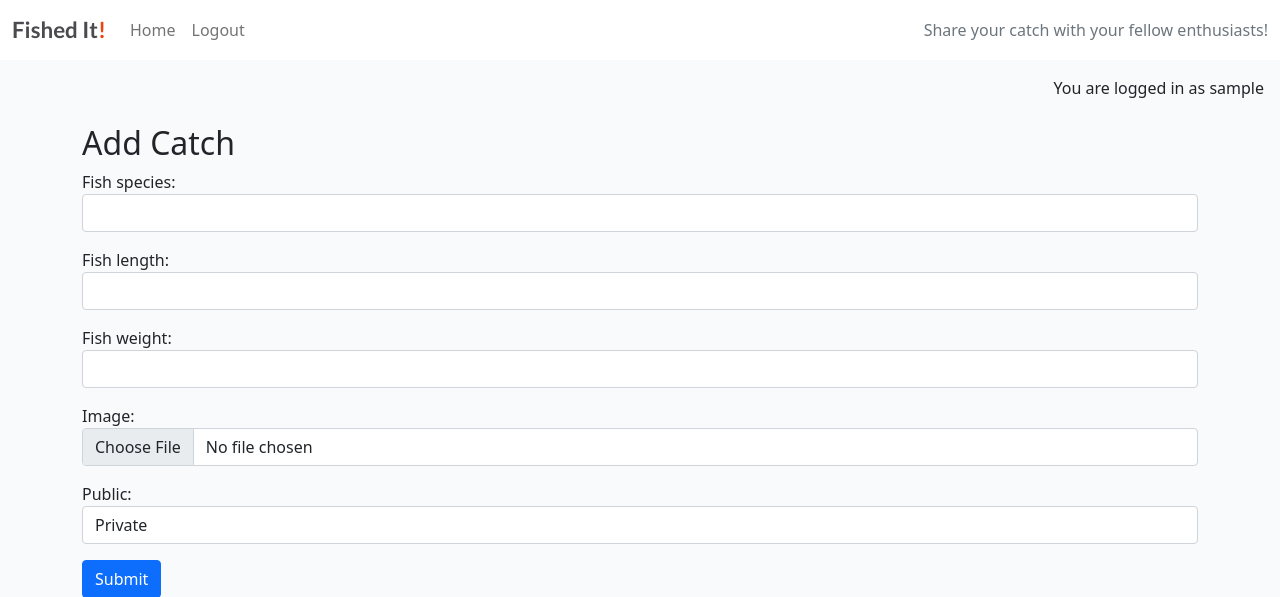
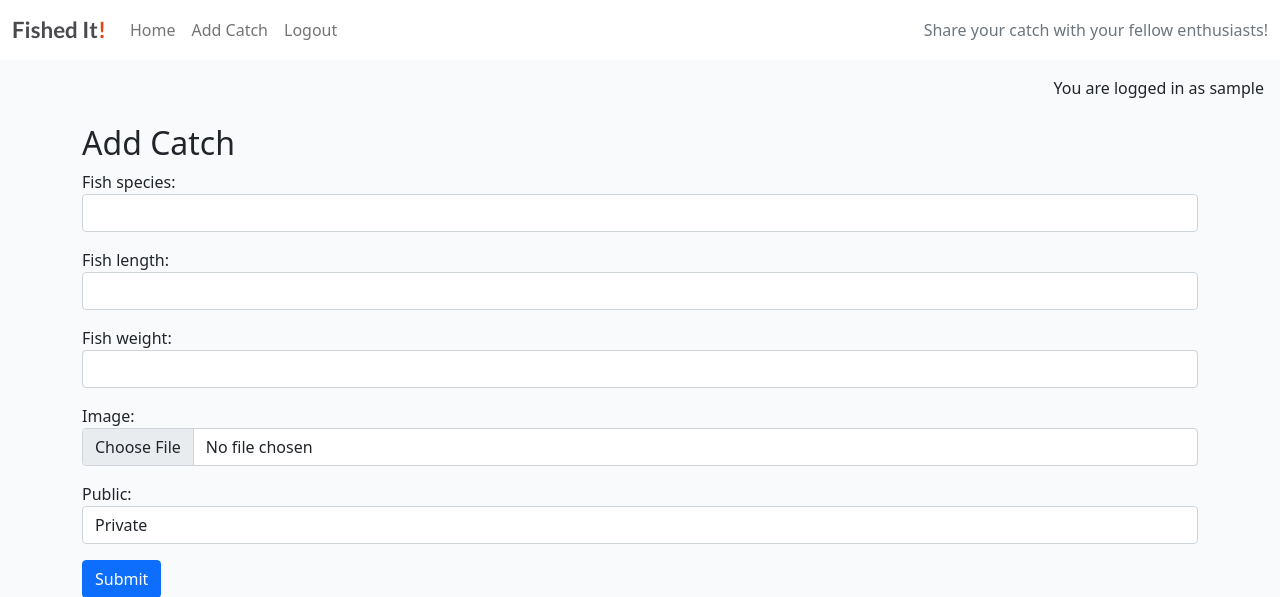
Before and after one commit to alexelbert/fished-it, a Django app: page /add_catch/ in a window 1280 px wide. Shown: the top 597 px of the page. Run offline with Django 5.2, Linux system fonts and the light colour scheme; the visitor is signed in with stand-in values (Sample User, id 1); parts of the project's set-up code (start-up, migrations or seed data) failed here and were passed over.

Commit message:
Added navigation for add catch and fixed home link.

```diff
--- a/templates/base.html
+++ b/templates/base.html
@@ -43,9 +43,12 @@
                 <ul class="navbar-nav me-auto mb-2 mb-lg-0">
                     <li class="nav-item">
                         <a class="nav-link {% if request.path == home_url %}active{% endif %}" aria-current="page"
-                            href="#">Home</a>
+                            href="{% url 'home' %}">Home</a>
                     </li>
                     {% if user.is_authenticated %}
+                    <li class="nav-item">
+                        <a class="nav-link {% if request.path == add_catch_url %}active{% endif %}" aria-current="page" href="{% url 'add_catch' %}">Add Catch</a>
+                    </li>
                     <li class="nav-item">
                         <a class="nav-link {% if request.path == logout_url %}active{% endif %}" aria-current="page" href="{% url 'account_logout' %}">Logout</a>
                     </li>
```
